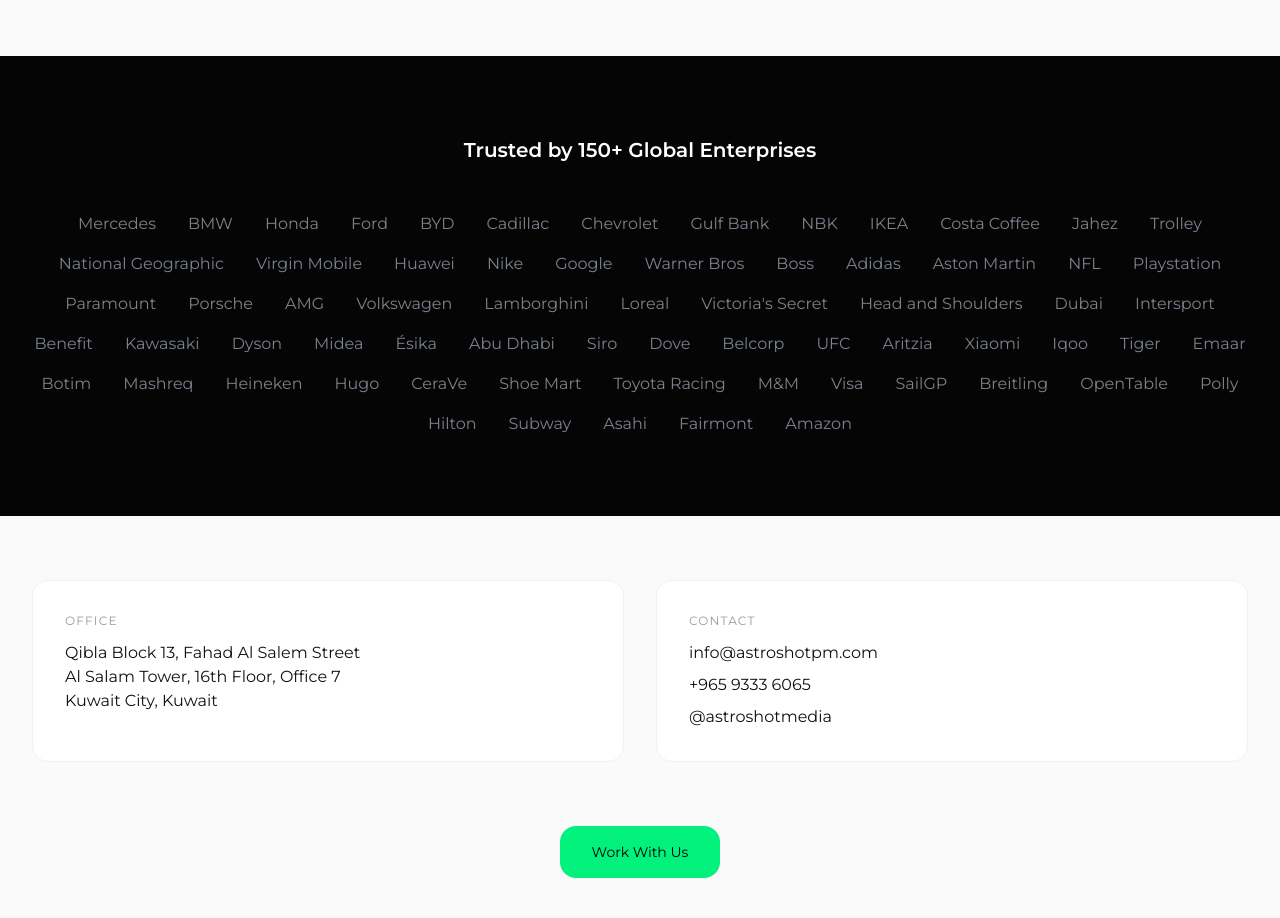
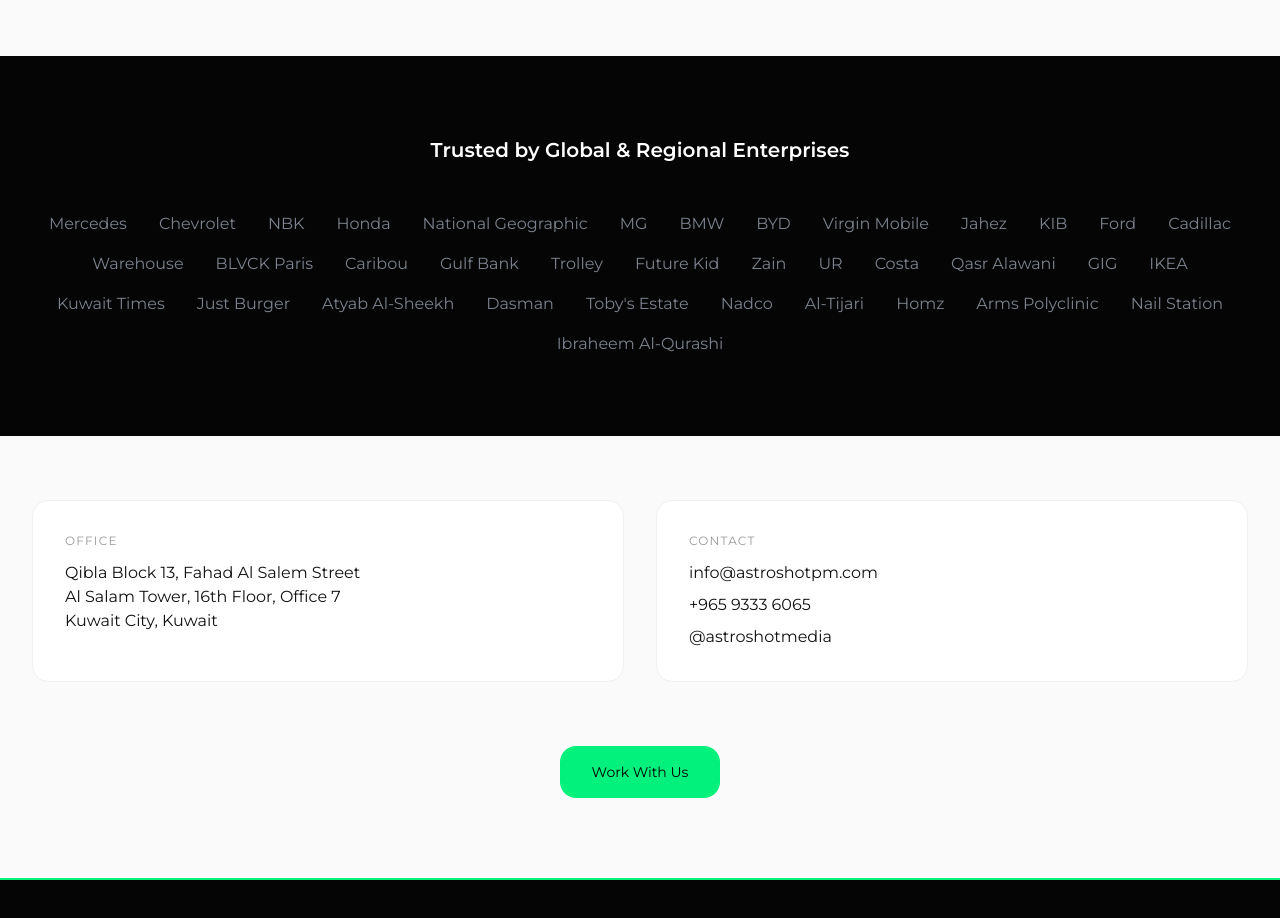
Before and after one commit to Zadr0x/astroshot-website, a Next.js app: page /about in a window 1280 px wide. Shown: the part 1420-2338 px from the top of the page. Built offline with nearby package versions, Linux system fonts and the light colour scheme.

Commit message:
fix(data): replace incorrect client list with actual astroshot clients

```diff
--- a/components/sections/ClientLogoWall.tsx
+++ b/components/sections/ClientLogoWall.tsx
@@ -1,16 +1,12 @@
 import React from 'react';
 
 const clientNames = [
-  'Mercedes', 'BMW', 'Honda', 'Ford', 'BYD', 'Cadillac', 'Chevrolet', 'Gulf Bank',
-  'NBK', 'IKEA', 'Costa Coffee', 'Jahez', 'Trolley', 'National Geographic',
-  'Virgin Mobile', 'Huawei', 'Nike', 'Google', 'Warner Bros', 'Boss', 'Adidas',
-  'Aston Martin', 'NFL', 'Playstation', 'Paramount', 'Porsche', 'AMG',
-  'Volkswagen', 'Lamborghini', 'Loreal', "Victoria's Secret", 'Head and Shoulders',
-  'Dubai', 'Intersport', 'Benefit', 'Kawasaki', 'Dyson', 'Midea', 'Ésika',
-  'Abu Dhabi', 'Siro', 'Dove', 'Belcorp', 'UFC', 'Aritzia', 'Xiaomi', 'Iqoo',
-  'Tiger', 'Emaar', 'Botim', 'Mashreq', 'Heineken', 'Hugo', 'CeraVe', 'Shoe Mart',
-  'Toyota Racing', 'M&M', 'Visa', 'SailGP', 'Breitling', 'OpenTable', 'Polly',
-  'Hilton', 'Subway', 'Asahi', 'Fairmont', 'Amazon'
+  'Mercedes', 'Chevrolet', 'NBK', 'Honda', 'National Geographic', 'MG', 'BMW',
+  'BYD', 'Virgin Mobile', 'Jahez', 'KIB', 'Ford', 'Cadillac', 'Warehouse',
+  'BLVCK Paris', 'Caribou', 'Gulf Bank', 'Trolley', 'Future Kid', 'Zain', 'UR',
+  'Costa', 'Qasr Alawani', 'GIG', 'IKEA', 'Kuwait Times', 'Just Burger',
+  'Atyab Al-Sheekh', 'Dasman', "Toby's Estate", 'Nadco', 'Al-Tijari', 'Homz',
+  'Arms Polyclinic', 'Nail Station', 'Ibraheem Al-Qurashi'
 ];
 
 export default function ClientLogoWall() {
@@ -18,7 +14,7 @@
     <div className="bg-[#050505] py-20">
       <div className="max-w-7xl mx-auto px-6 lg:px-8 text-center">
         <h2 className="text-xl font-semibold text-white mb-12">
-          Trusted by 150+ Global Enterprises
+          Trusted by Global & Regional Enterprises
         </h2>
         <div className="flex flex-wrap justify-center items-center gap-x-8 gap-y-4">
           {clientNames.map((name) => (
```
